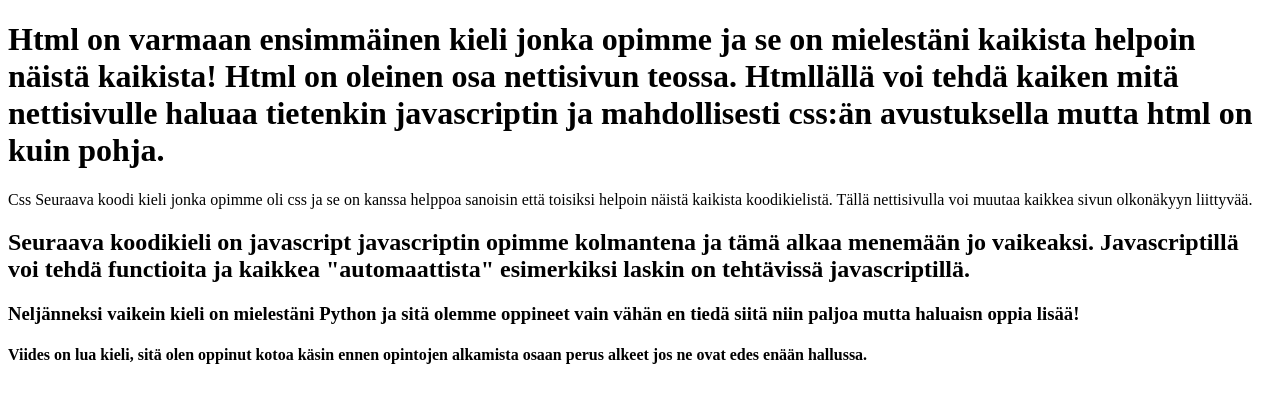
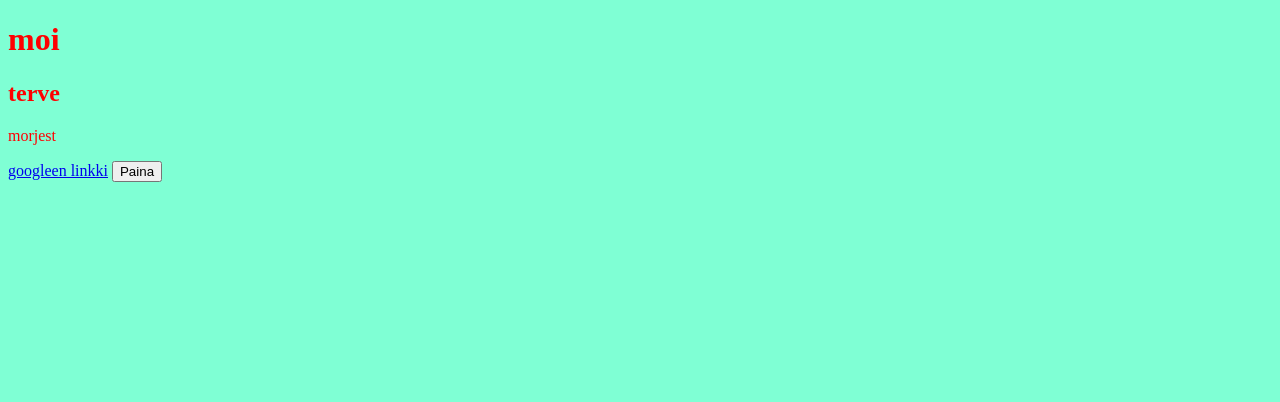
Before and after one commit to Juuso18/Juuso18.github.io, a plain HTML site: page index.html in a window 1280 px wide. Drawn offline with Linux system fonts and the light colour scheme.

Commit message:
Add files via upload

```diff
--- a/index.html
+++ b/index.html
@@ -4,19 +4,28 @@
     <meta charset="UTF-8">
     <meta http-equiv="X-UA-Compatible" content="IE=edge">
     <meta name="viewport" content="width=device-width, initial-scale=1.0">
-    <title>Pikatehtävä</title>
+    <title id = "status"></title>
+    <link rel="stylesheet" href="style.css" />
 </head>
 <body>
+    <h1>moi</h1>
+    <h2>terve</h2>
+    <p>morjest</p>
 
-    <h1>Html on varmaan ensimmäinen kieli jonka opimme ja se on mielestäni kaikista helpoin näistä kaikista! Html on oleinen osa nettisivun teossa. Htmllällä voi tehdä kaiken mitä nettisivulle haluaa tietenkin javascriptin ja mahdollisesti css:än avustuksella mutta html on kuin pohja.</h1>
+    <a href="http://google.com">googleen linkki</a>
 
-    <p>Css Seuraava koodi kieli jonka opimme oli css ja se on kanssa helppoa sanoisin että toisiksi helpoin näistä kaikista koodikielistä. Tällä nettisivulla voi muutaa kaikkea sivun olkonäkyyn liittyvää.</p>
+    <button id="nappula">Paina</button>
 
-    <h2>Seuraava koodikieli on javascript javascriptin opimme kolmantena ja tämä alkaa menemään jo vaikeaksi. Javascriptillä voi tehdä functioita ja kaikkea "automaattista" esimerkiksi laskin on tehtävissä javascriptillä.</h2>
+    <script>
+        var btn = document.querySelector("nappula")
+        btn.addEventListener('click', function(prompt){
+        prompt("Give me a word")
+    })
 
-    <h3>Neljänneksi vaikein kieli on mielestäni Python ja sitä olemme oppineet vain vähän en tiedä siitä niin paljoa mutta haluaisn oppia lisää!</h3>
 
-    <h4>Viides on lua kieli, sitä olen oppinut kotoa käsin ennen opintojen alkamista osaan perus alkeet jos ne ovat edes enään hallussa.</h4>
+    </script>
+
+
 
 </body>
 </html>
--- /dev/null
+++ b/style.css
@@ -0,0 +1,13 @@
+h1 {
+    color:red
+}
+h2 {
+    color: red
+}
+p {
+    color: red
+}
+
+body {
+    background-color: aquamarine;
+}
```
